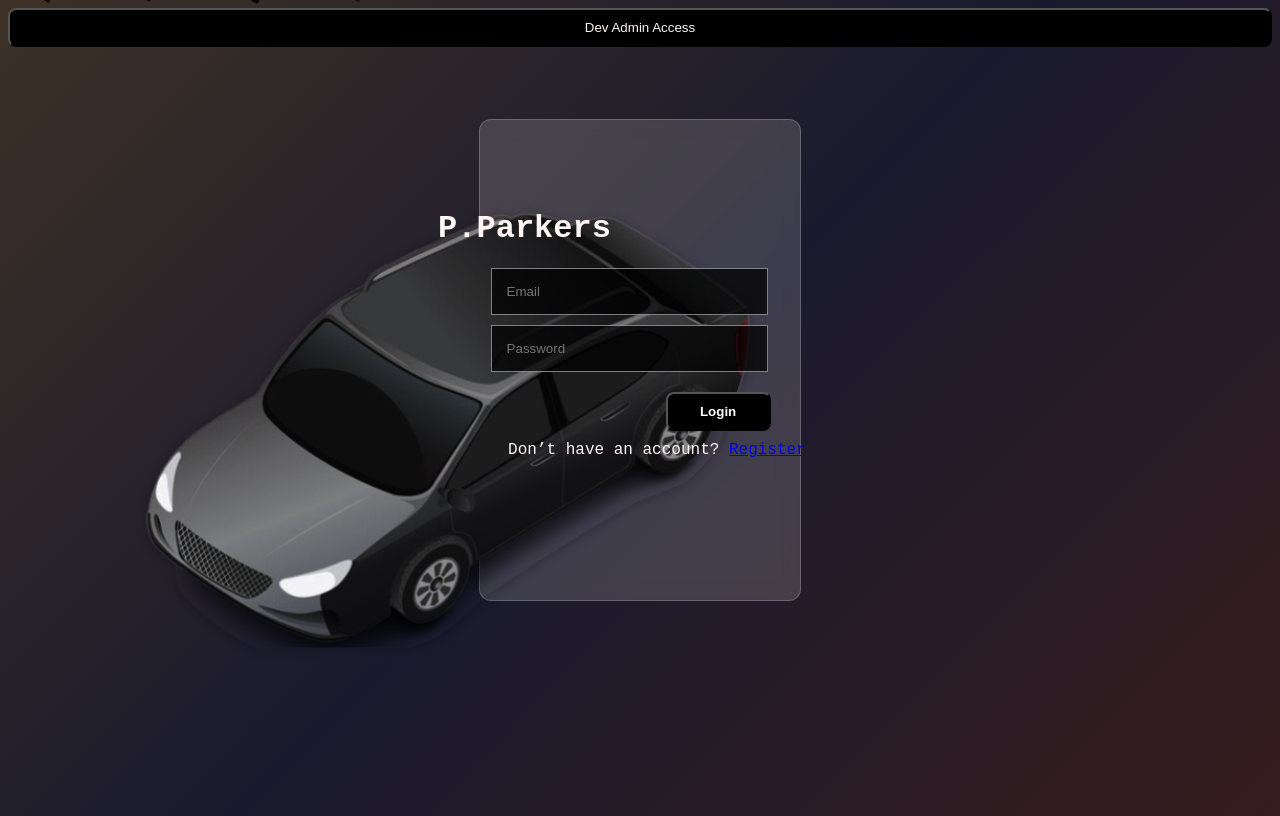
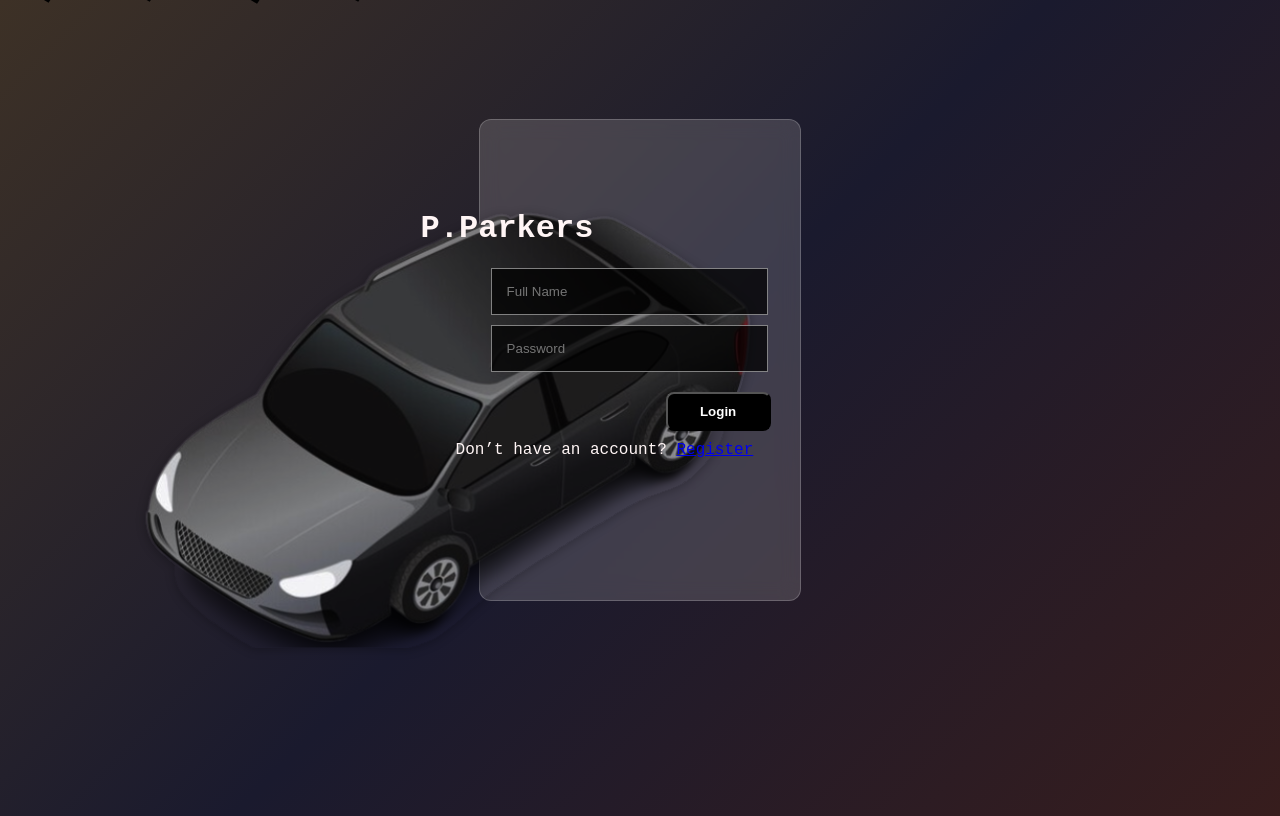
Before and after one commit to MottenNutki-1401/p.parker, a React (Vite) app: page /login in a window 1280 px wide. Built offline with nearby package versions, Linux system fonts and the light colour scheme.

Commit message:
tinas parking

```diff
--- /dev/null
+++ b/src/api/api.js
@@ -0,0 +1,111 @@
+const BASE_URL = "http://localhost/smp_backend/api";
+
+
+// ==========================
+// GET PARKING SLOTS
+// ==========================
+export async function getParkingSlots() {
+
+    const response = await fetch(
+        `${BASE_URL}/parking-slots`
+    );
+
+    return await response.json();
+}
+
+
+
+// ==========================
+// LOGIN USER
+// ==========================
+export async function loginUser(userData) {
+
+    const response = await fetch(
+        `${BASE_URL}/login`,
+        {
+
+            method: "POST",
+
+            headers: {
+                "Content-Type": "application/json"
+            },
+
+            body: JSON.stringify(userData)
+        }
+    );
+
+    return await response.json();
+}
+
+
+
+// ==========================
+// REGISTER USER
+// ==========================
+export async function registerUser(userData) {
+
+    const response = await fetch(
+        `${BASE_URL}/register`,
+        {
+
+            method: "POST",
+
+            headers: {
+                "Content-Type": "application/json"
+            },
+
+            body: JSON.stringify(userData)
+        }
+    );
+
+    return await response.json();
+}
+
+
+
+// ==========================
+// GET USER PROFILE
+// ==========================
+export async function getProfile() {
+
+    const token = localStorage.getItem("token");
+
+    const response = await fetch(
+        `${BASE_URL}/users/profile`,
+        {
+
+            headers: {
+                Authorization: `Bearer ${token}`
+            }
+        }
+    );
+
+    return await response.json();
+}
+
+
+
+// ==========================
+// UPDATE USER PROFILE
+// ==========================
+export async function updateProfile(userData) {
+
+    const token = localStorage.getItem("token");
+
+    const response = await fetch(
+        `${BASE_URL}/users/profile`,
+        {
+
+            method: "PUT",
+
+            headers: {
+                "Content-Type": "application/json",
+                Authorization: `Bearer ${token}`
+            },
+
+            body: JSON.stringify(userData)
+        }
+    );
+
+    return await response.json();
+}
--- a/src/pages/adminmodal.jsx
+++ b/src/pages/adminmodal.jsx
@@ -1,6 +1,6 @@
 import { useState } from "react";
 import { useNavigate } from "react-router-dom";
-import axios from "axios";
+import { loginUser } from "../api/api";
 import "../styles/admin.css";
 
 
@@ -33,20 +33,16 @@ function AdminLoginModal({ isOpen, onClose }) {
     setLoading(true);
 
     try {
-      const response = await axios.post(
-        "http://localhost/react-auth/login.php",
-        { email, password },
-        { headers: { "Content-Type": "application/json" } }
-      );
+      const data = await loginUser({ email, password });
 
-            if (response.data.success) {
+            if (data.success) {
         localStorage.setItem("auth", "true");
-        localStorage.setItem("user", JSON.stringify(response.data.user));
+        localStorage.setItem("user", JSON.stringify(data.user));
 
         onClose();
         navigate("/dashboard"); //  go to dashboard page
       } else {
-        setError(response.data.message || "Login failed");
+        setError(data.message || "Login failed");
       }
     } catch (err) {
       setError("Server error or no response");
--- a/src/pages/homepage.jsx
+++ b/src/pages/homepage.jsx
@@ -34,9 +34,9 @@ function Homepage() {
         <ParkingSlots />
 
         <div className="box">
-          <p>🔴 Occupied</p>
-          <p>🟢 Available</p>
-          <p>🟠 Under Maintenance</p>
+          <h3 className= "meow">🔴 Occupied</h3>
+          <h3 className= "meow">🟢 Available</h3>
+          <h3 className= "meow">🟠 Under Maintenance</h3>
         </div>
       </div>
     </div>
--- a/src/pages/login.jsx
+++ b/src/pages/login.jsx
@@ -1,96 +1,172 @@
 import { useState } from "react";
 import { useNavigate, Link } from "react-router-dom";
-import axios from "axios";
+
+import { loginUser } from "../api/api";
+
 import "../styles/login.css";
+
 import car from "../assets/car.svg";
 import vector from "../assets/vector.svg";
 
 function Login() {
-  const [email, setEmail] = useState("");
+
+  // ==========================
+  // FORM STATES
+  // ==========================
+  const [full_name, setFullName] = useState("");
   const [password, setPassword] = useState("");
+
   const navigate = useNavigate();
 
-  const DEV_MODE = true;
 
-  // DEV ACCESS (instant admin login)
-  const handleDevAccess = () => {
-    localStorage.setItem("auth", "true");
-    localStorage.setItem(
-      "user",
-      JSON.stringify({ role: "admin", email: "dev@admin.com" })
-    );
 
-    navigate("/home");
-  };
+  // ==========================
+  // LOGIN SUBMIT
+  // ==========================
+  const handleSubmit = async (e) => {
 
-  const handleSubmit = async (e) => {
     e.preventDefault();
 
     try {
-      const response = await axios.post(
-        "http://localhost/react-auth/login.php",
-        { email, password },
-        { headers: { "Content-Type": "application/json" } }
+
+      // send login request to backend
+      const data = await loginUser({
+        full_name,
+        password
+      });
+
+
+      // ==========================
+      // SUCCESS
+      // ==========================
+      if (data.status === "success") {
+
+        // save jwt token
+        localStorage.setItem(
+          "token",
+          data.token
         );
 
-      if (response.data.success) {
-        localStorage.setItem("auth", "true");
-        localStorage.setItem("user", JSON.stringify(response.data.user));
+        // save user info
+        localStorage.setItem(
+          "user",
+          JSON.stringify(data.user)
+        );
 
+        localStorage.setItem(
+          "auth",
+          "true"
+        );
+
+        // redirect to home
         navigate("/home");
-      } else {
-        alert(response.data.message);
+
       }
-    } catch (error) {
+
+      // ==========================
+      // FAILED LOGIN
+      // ==========================
+      else {
+
+        alert(data.message);
+      }
+
+    }
+
+    // ==========================
+    // SERVER ERROR
+    // ==========================
+    catch (error) {
+
+      console.error(error);
+
       alert("Login error");
     }
   };
 
+
+
   return (
-
 
     <div className="login-page">
 
-  {/* im for testinggg */}
-      {DEV_MODE && (
-        <button onClick={handleDevAccess} style={{ marginBottom: "10px" }}>
-          Dev Admin Access
-        </button>
-      )}
-
+      {/* BACKGROUND */}
       <div className="illusion"></div>
 
-   <img src={car} className="car-bg" alt="car" />
-   <img src={vector} className="vector" alt="yellow" />
+      <img
+        src={car}
+        className="car-bg"
+        alt="car"
+      />
 
+      <img
+        src={vector}
+        className="vector"
+        alt="yellow"
+      />
+
+
+      {/* LOGIN CONTAINER */}
       <div className="login-container">
 
-      <h1 className="title" >P.Parkers</h1>
+        <h1 className="title">
+          P.Parkers
+        </h1>
 
-      <form onSubmit={handleSubmit} className="login-box">
+
+        {/* LOGIN FORM */}
+        <form
+          onSubmit={handleSubmit}
+          className="login-box"
+        >
+
+          {/* FULL NAME */}
           <input
-          value={email}
-          onChange={(e) => setEmail(e.target.value)}
-          placeholder="Email"
+
+            value={full_name}
+
+            onChange={(e) =>
+              setFullName(e.target.value)
+            }
+
+            placeholder="Full Name"
           />
 
+
+          {/* PASSWORD */}
           <input
+
             type="password"
+
             value={password}
-          onChange={(e) => setPassword(e.target.value)}
+
+            onChange={(e) =>
+              setPassword(e.target.value)
+            }
+
             placeholder="Password"
           />
 
 
-        <button className="btnbtn" type="submit">
+          {/* LOGIN BUTTON */}
+          <button
+            className="btnbtn"
+            type="submit"
+          >
             Login
           </button>
+
         </form>
 
+
+        {/* REGISTER LINK */}
         <p>
-        Don’t have an account? <Link to="/register">Register</Link>
+          Don’t have an account?
+          {" "}
+          <Link to="/register">
+            Register
+          </Link>
         </p>
-
 
       </div>
 
--- a/src/pages/register.jsx
+++ b/src/pages/register.jsx
@@ -1,6 +1,6 @@
 import { useState } from "react";
-import axios from "axios";
 import { Link } from "react-router-dom";
+import { registerUser } from "../api/api";
 import "../styles/login.css";
 import car from "../assets/car.svg";
 
@@ -19,16 +19,12 @@ function Register() {
     }
 
     try {
-      const response = await axios.post(
-        "http://localhost/react-auth/register.php",
-        { username, email, password },
-        { headers: { "Content-Type": "application/json" } }
-      );
+      const data = await registerUser({ username, email, password });
 
-      if (response.data.success) {
-        alert(response.data.message || "Registration successful!");
+      if (data.success) {
+        alert(data.message || "Registration successful!");
       } else {
-        alert(response.data.message || "Registration failed");
+        alert(data.message || "Registration failed");
       }
     } catch (error) {
       if (error.response) {
--- a/src/styles/header.css
+++ b/src/styles/header.css
@@ -4,7 +4,7 @@
   align-items: center;
   margin: 20px;
   padding: 15px 20px;
-  background-color: #000;
+  background-color:  #5054a7;
   border: 1px solid #efefef;
   box-sizing: border-box;
 }
--- a/src/styles/homepage.css
+++ b/src/styles/homepage.css
@@ -11,10 +11,15 @@
     border: 1px solid #efefef;
 
     position: fixed;
-    right: 20px;
+    right: 10px;
     bottom: 20px;
 
     display: flex;
     flex-direction: row; /*  stack items vertically */
     gap: 10px; /*  spacing between items */
 }
+    .meow{
+margin-top: 10px;
+  color: #fff5f5;
+   margin-left: -0%;
+    }
--- a/src/styles/login.css
+++ b/src/styles/login.css
@@ -104,14 +104,15 @@ button {
 p, h1 {
   margin-top: 10px;
   color: #fff5f5;
-   margin-left: 5%;
+   margin-left: -10%;
 }
 
 .title {
   margin-top: 10px;
   color: #fff5f5;
-   margin-left: -15%;
+   margin-left: -20%;
 }
+
 .vector {
   position: absolute;
   top: -40px;
--- a/src/styles/parking.css
+++ b/src/styles/parking.css
@@ -1,6 +1,7 @@
 .parking-wrapper {
-  margin-top: 100px;
+  margin-top: 90px;
   position: relative;
+
 
 }
 
@@ -8,13 +9,15 @@
 .parking-lot {
   display: flex;
   flex-direction: column;
-  gap: 15px;
+  gap: 10px;
   align-items: center;
+  linear-gradient:(135deg, #8e89a2 15%, #8284c7 50%, #4348a9 100%);
 }
 
 .parking-row {
   display: flex;
-  gap: 15px;
+  gap: 10px;
+
 }
 
 .gap {
```
Lines whose indentation alone changed are shown as unchanged.
